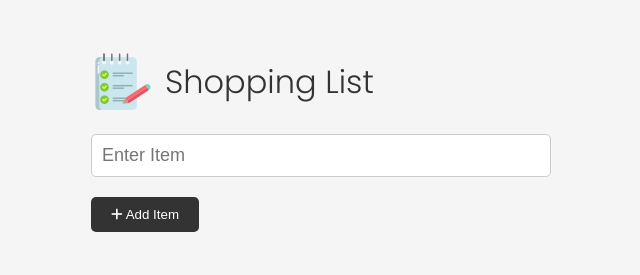
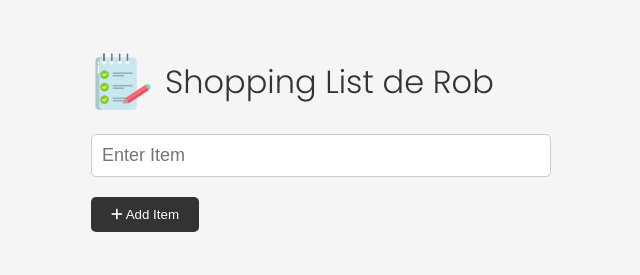
Before and after one commit to R-Stirling/JavaScriptCourse, a plain HTML site: page 08-shopping-list-project/shopping-list-start/index.html in a window 1280 px wide. Shown: the whole page, without its empty margins (319-959 px from the left). Drawn offline with Linux system fonts and the light colour scheme.

Commit message:
H1 update

```diff
--- a/08-shopping-list-project/shopping-list-start/index.html
+++ b/08-shopping-list-project/shopping-list-start/index.html
@@ -18,7 +18,7 @@
     <div class="container">
       <header>
         <img src="images/note.png" alt="" />
-        <h1>Shopping List</h1>
+        <h1>Shopping List de Rob</h1>
       </header>
       <form id="item-form">
         <div class="form-control">
```
